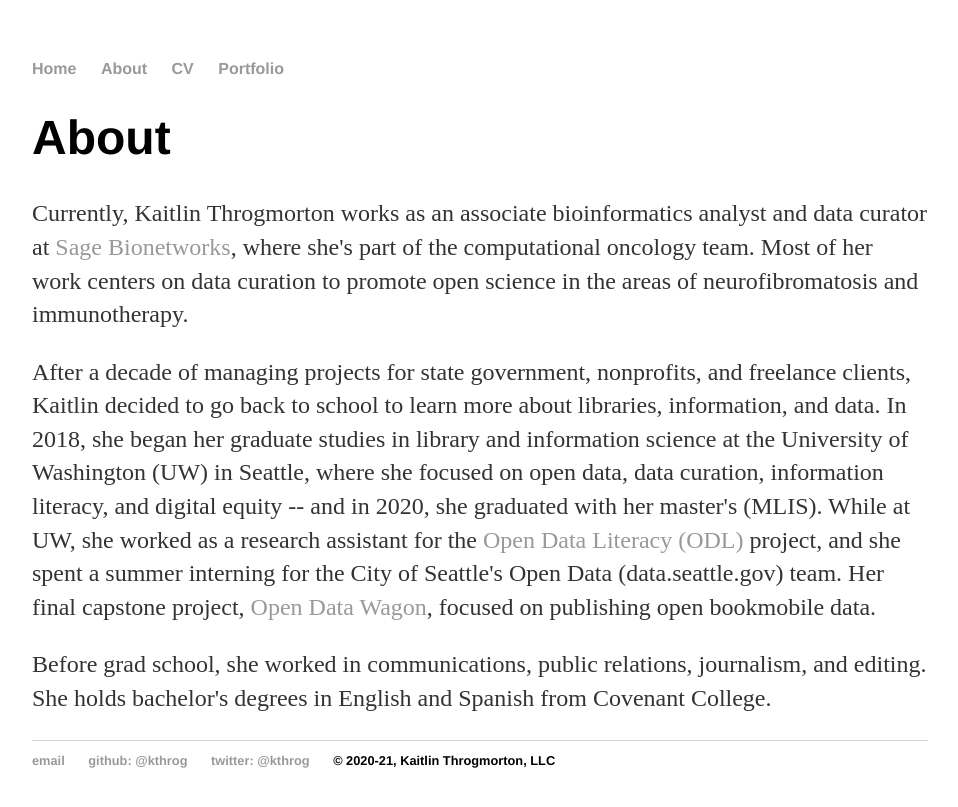
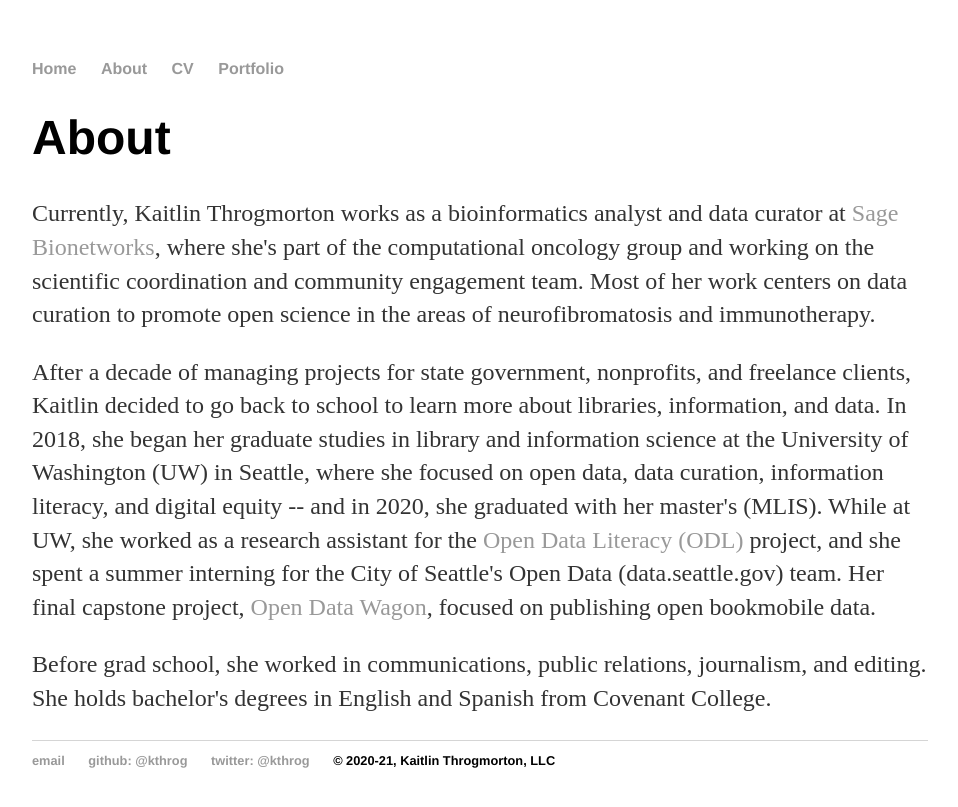
Before and after one commit to kthrog/old_site, a Jekyll site: the page built from about/index.html, in a window 1280 px wide. Shown: the top 807 px of the page, without its empty margins (160-1118 px from the left). Built offline with Jekyll 4.4.1, drawn with Linux system fonts in a browser that asks for light colours.

Commit message:
update title and team

```diff
--- a/about/index.html
+++ b/about/index.html
@@ -5,7 +5,7 @@ title: About Kaitlin Throgmorton
 
 		<div class="about">
 		<h1>About</h1>
-		<p>Currently, Kaitlin Throgmorton works as an associate bioinformatics analyst and data curator at <a href="https://sagebionetworks.org/">Sage Bionetworks</a>, where she's part of the computational oncology team. Most of her work centers on data curation to promote open science in the areas of neurofibromatosis and immunotherapy.
+		<p>Currently, Kaitlin Throgmorton works as a bioinformatics analyst and data curator at <a href="https://sagebionetworks.org/">Sage Bionetworks</a>, where she's part of the computational oncology group and working on the scientific coordination and community engagement team. Most of her work centers on data curation to promote open science in the areas of neurofibromatosis and immunotherapy.
 		<p>After a decade of managing projects for state government, nonprofits, and freelance clients, Kaitlin decided to go back to school to learn more about libraries, information, and data. In 2018, she began her graduate studies in library and information science at the University of Washington (UW) in Seattle, where she focused on  open data, data curation, information literacy, and digital equity -- and in 2020, she graduated with her master's (MLIS). While at UW, she worked as a research assistant for the <a href="https://odl.ischool.edu">Open Data Literacy (ODL)</a> project, and she spent a summer interning for the City of Seattle's Open Data (data.seattle.gov) team. Her final capstone project, <a href="https://opendatawagon.github.io/">Open Data Wagon</a>, focused on publishing open bookmobile data.</p>
 		<p>Before grad school, she worked in communications, public relations, journalism, and editing. She holds bachelor's degrees in English and Spanish from Covenant College.
 		<p>
```
